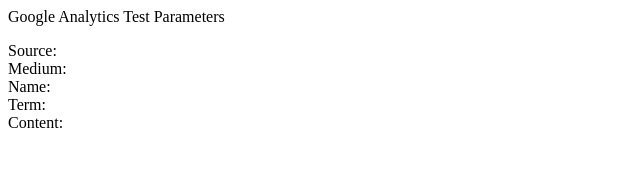
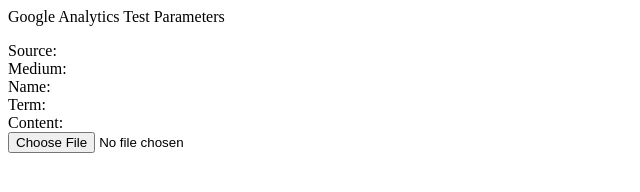
Before and after one commit to andrebasso/andrebasso.github.io, a plain HTML site: page index.html in a window 1280 px wide. Shown: the whole page, without its empty margins (0-640 px from the left). Drawn offline with Linux system fonts and the light colour scheme.

Commit message:
Update index.html

```diff
--- a/index.html
+++ b/index.html
@@ -20,6 +20,8 @@
         Content:
         <label></label>
     </div>
+
+    <input id="newfile" type="file" name="anexo" onchange="alert(this);" accept="image/*">
 </body>
 
 <!-- Google Analytics -->
```
